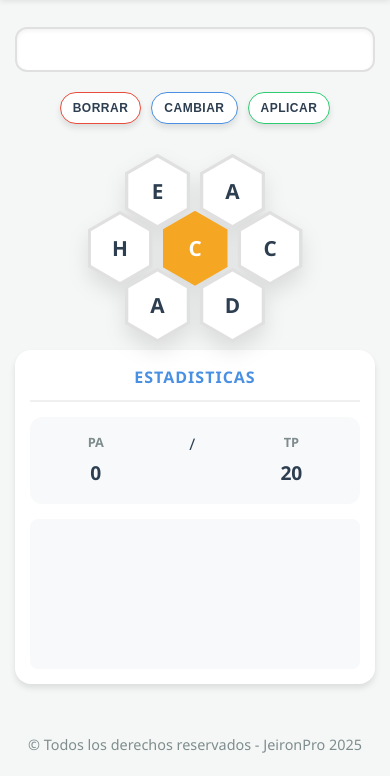
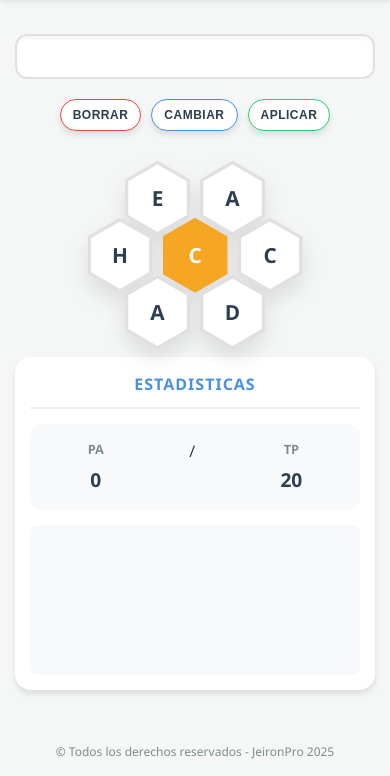
Before and after one commit to jeironpro/juego-7-letras, a plain HTML site: page index.html in a window 390 px wide. Shown: the part 68-844 px from the top of the page. Drawn offline with nearby package versions, Linux system fonts and the light colour scheme; a web font is replaced by a local one.

Commit message:
mejoras en el tamaño del footer en el responsive

```diff
--- a/css/siete_letras.css
+++ b/css/siete_letras.css
@@ -435,4 +435,9 @@ footer {
     .contador, .total {
         font-size: 1.2rem;
     }
+
+    footer {
+        font-size: 0.75rem;
+        padding: 15px 10px;
+    }
 }
```
